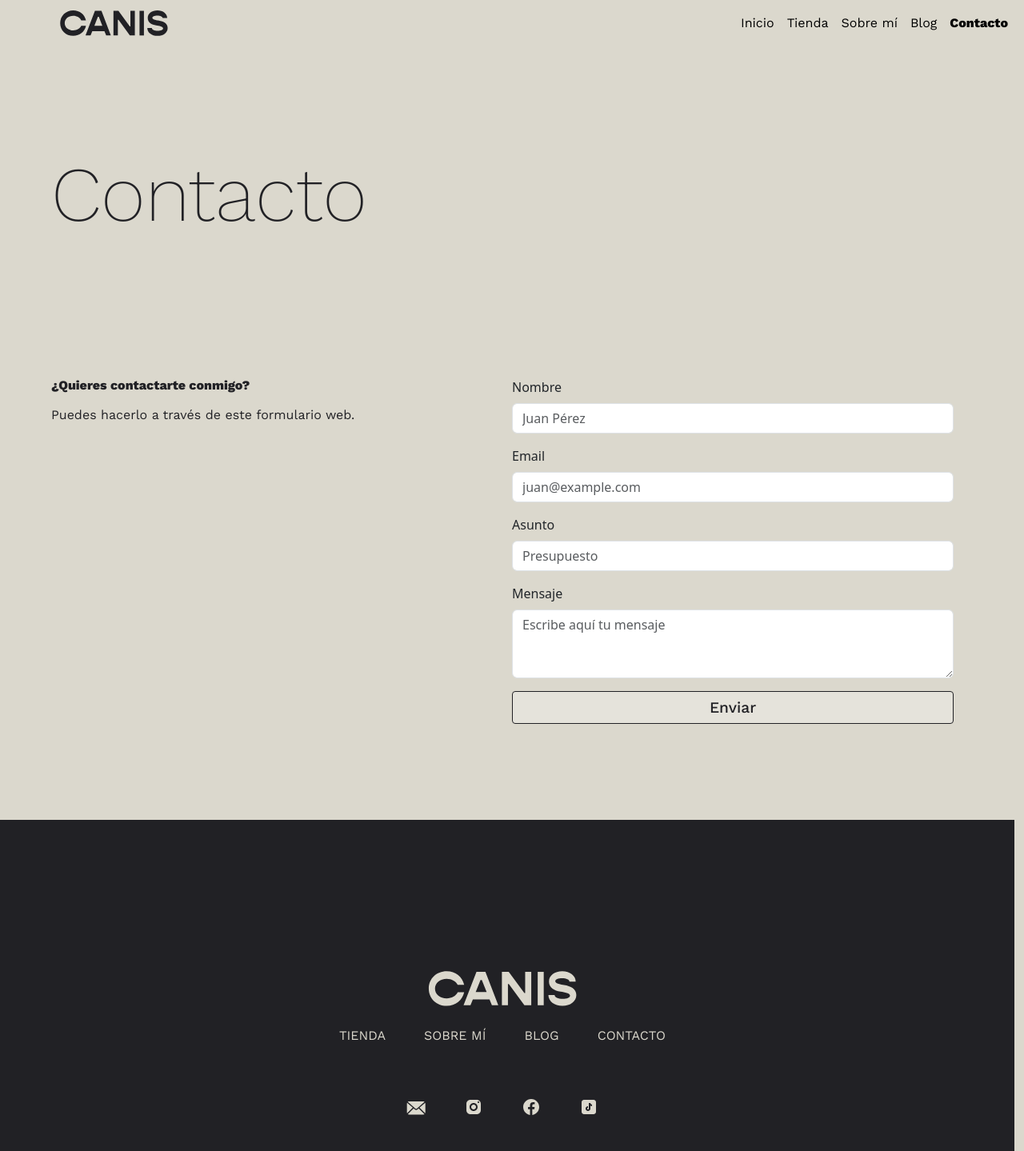
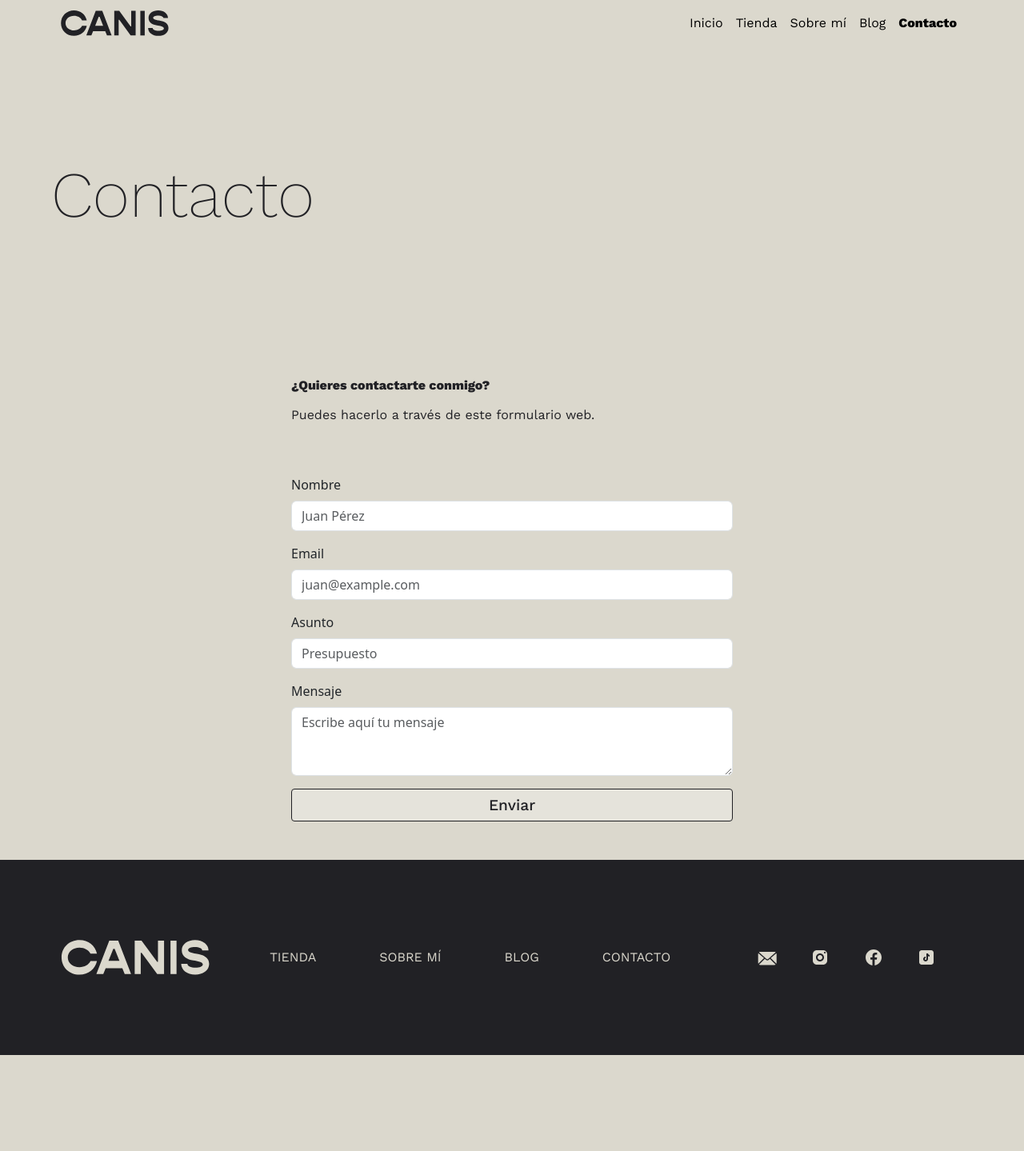
Before and after one commit to jalvariza/canis, a website: page pages/contact.html in a window 1280 px wide. Shown: the top 1439 px of the page at 80% size. After the commit the page ends 1319 px from the top, so only its background shows below. Drawn offline with nearby package versions, Linux system fonts and the light colour scheme; files that its build step writes are made by us from their sources.

Commit message:
canis_v6

```diff
--- a/scss/_footer.scss
+++ b/scss/_footer.scss
@@ -2,12 +2,12 @@
 
 footer {
   @include flex-center;
-  flex-direction: column;
-  height: 500px;
-  width: 100vw;
+  @include padding-section;
+  height: auto;
   margin-top: $margin-lg;
   padding-top: 100px;
-  @include padding-section;
+  padding-bottom: 100px;
+  row-gap: 2rem;
   background-color: $black;
   .canisfooter {
     width: 100%;
@@ -15,10 +15,14 @@ footer {
   }
   ul {
     @include flex-center;
+    @include padding-section;
+    flex-wrap: wrap;
     list-style: none;
-    width: 100%;
+    margin-bottom: 0%;
     li {
-      padding: $padding-md;
+      @include flex-center;
+      margin: auto;
+      padding: auto;
       a {
         color: $beige;
         img {
@@ -28,3 +32,7 @@ footer {
     }
   }
 }
+
+.container-fluid {
+  margin: 0px;
+}
--- a/scss/_header.scss
+++ b/scss/_header.scss
@@ -1,16 +1,13 @@
 /*HEADER*/
 
 header {
-    nav {
-      background-color: $beige;
-      a {
-        img {
+      .navbar {
+        @include padding-section;
+        background-color: $beige;
+        a {
+          img {
           height: 2rem;
+          }
         }
       }
-      .navlogo {
-        padding-left: 5%;
-      }
-
-    }
   }
--- a/scss/_main.scss
+++ b/scss/_main.scss
@@ -105,12 +105,19 @@ main {
         }
       }
       .product-details-info {
+        width: 100%;
         display: flex;
-        flex-direction: column;
-        align-items: start;
+        justify-content: start;
+        align-items: center;
+        column-gap: 2rem;
         .btn-secondary {
           margin-top: $margin-md;
         }
+      }
+      .product-compra {
+        width: 100%;
+        display: flex;
+        justify-content: space-between;
       }
     }
   }
@@ -129,10 +136,11 @@ main {
 /*FORM*/
 
 .form {
-display: flex;
-justify-content: left;
-@include padding-section;
-margin-bottom: $margin-xl;
+  @include flex-center;
+  flex-direction: column;
+  @include padding-section;
+  margin-bottom: $margin-xl;
+  row-gap: $margin-lg
 }
 
 /*ARTICLE*/
@@ -141,5 +149,19 @@ margin-bottom: $margin-xl;
   @include flex-center;
   flex-direction: column;
   @include padding-section;
-  margin-bottom: $margin-xl;
+  padding-top: $padding-xl;
+  padding-bottom: $padding-xl;
+  img {
+    border-style: solid;
+    border-radius: 4px;
+    border-color: $black;
+    border-width: 1px;
+    padding: 0%;
+    margin-top: $margin-md;
+    margin-bottom: $margin-lg;
+  }
 }
+
+.container-fluid {
+  margin: 0px;
+}
--- a/scss/_typography.scss
+++ b/scss/_typography.scss
@@ -40,7 +40,7 @@ h2 {
 h1 {
   font-family: "Work Sans", sans-serif;
   font-weight: 200;
-  font-size: 6rem;
+  font-size: 5rem;
   line-height: 120%;
   color: $black;
   padding-bottom: 3rem;
--- a/scss/_variables.scss
+++ b/scss/_variables.scss
@@ -48,7 +48,7 @@ $padding-xl: 4.5rem;
 
 .fade-in {
     animation: fade-in;
-    animation-duration: 1s;
+    animation-duration: 1.5s;
 }
 
 @keyframes fade-in {
```
